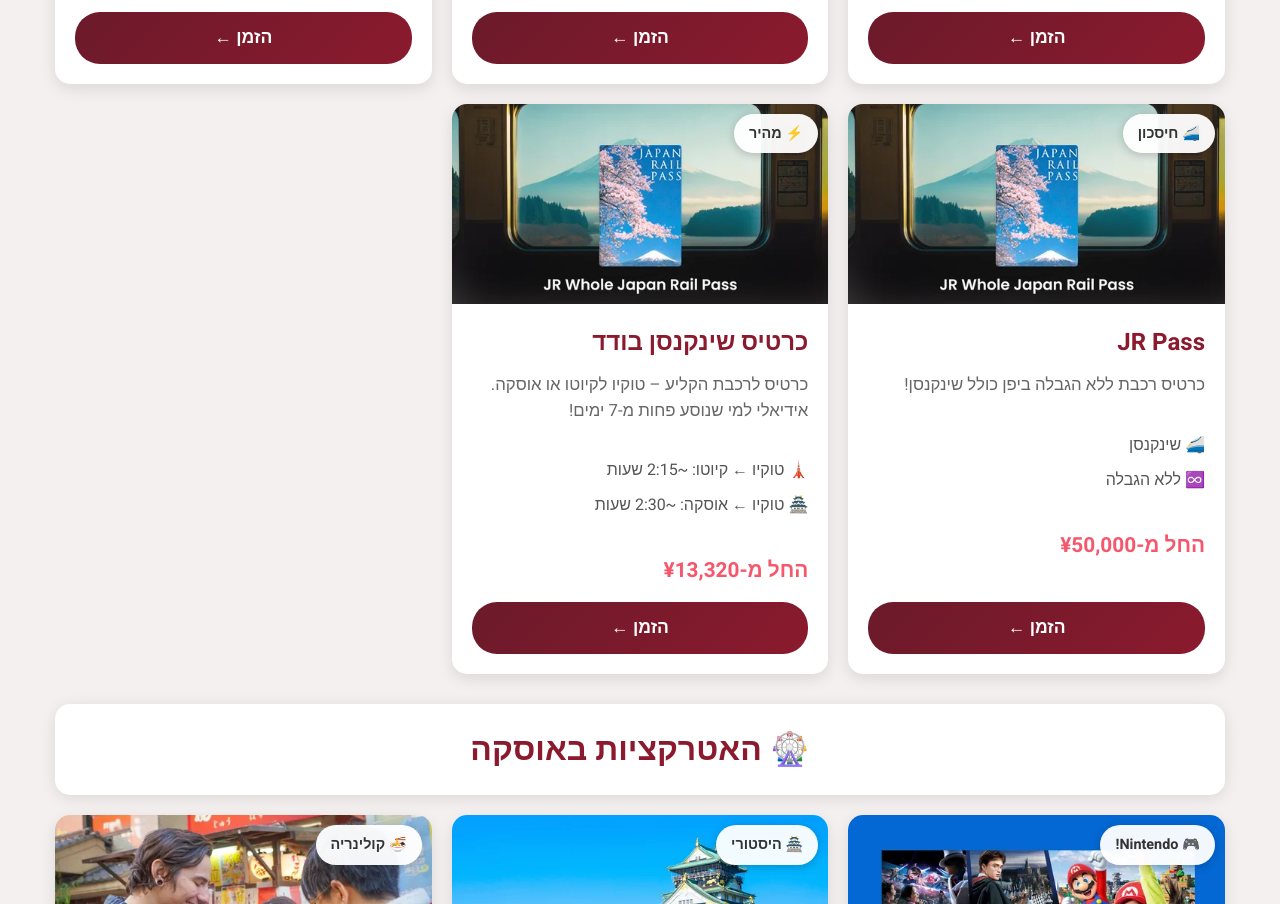
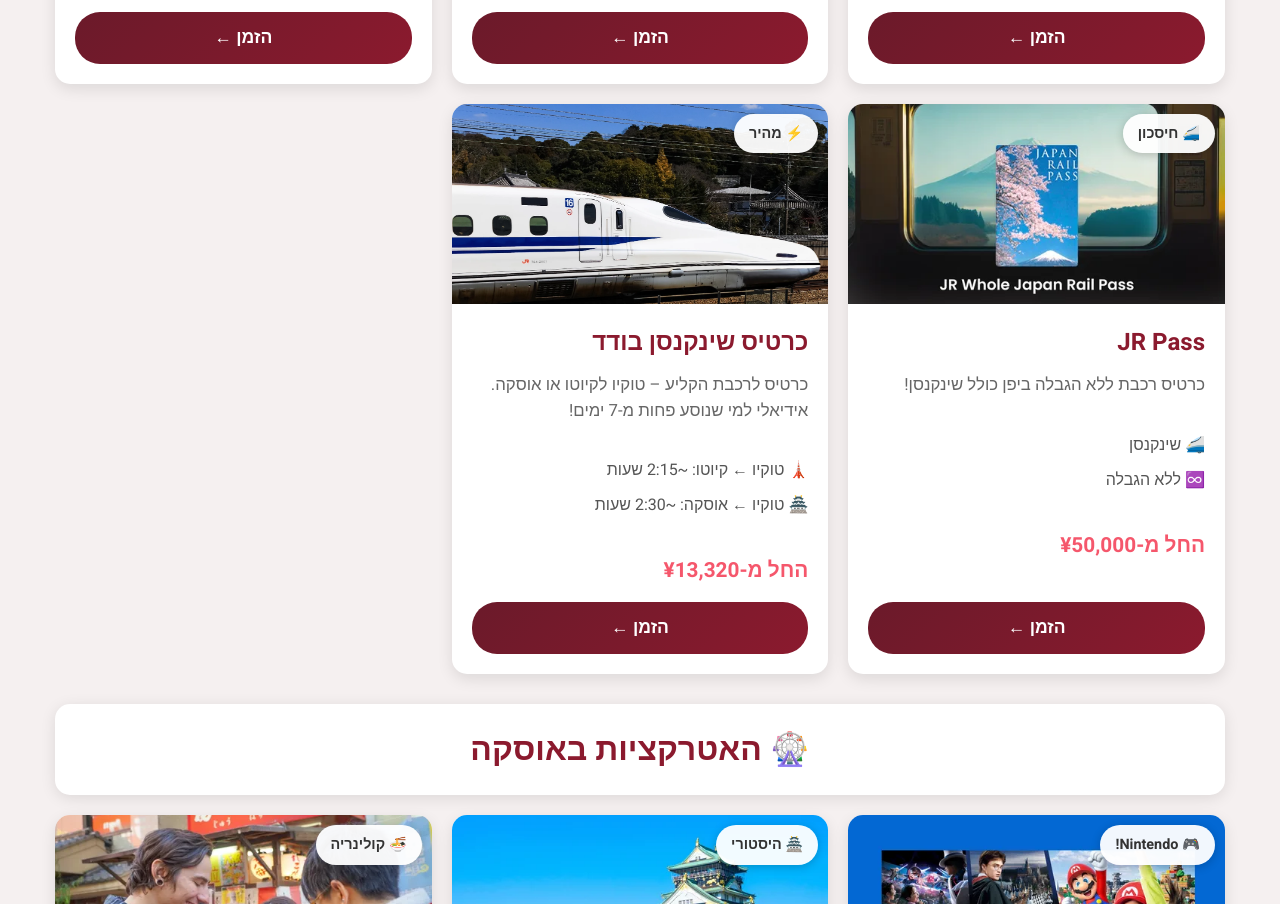
Before and after one commit to Yamato-Travel/klook-landing, a plain HTML site: page index.html in a window 1280 px wide. Shown: the part 1794-2698 px from the top of the page. Drawn offline with Linux system fonts and the light colour scheme.

Commit message:
Update index.html

```diff
--- a/index.html
+++ b/index.html
@@ -598,7 +598,7 @@
             </div>
 
             <div class="activity-card">
-                <img src="JR PASS.webp" alt="Shinkansen" class="activity-image">
+                <img src="shinkansen.webp" alt="Shinkansen" class="activity-image">
                 <div class="badge">⚡ מהיר</div>
                 <div class="activity-content">
                     <h3>כרטיס שינקנסן בודד</h3>
```
